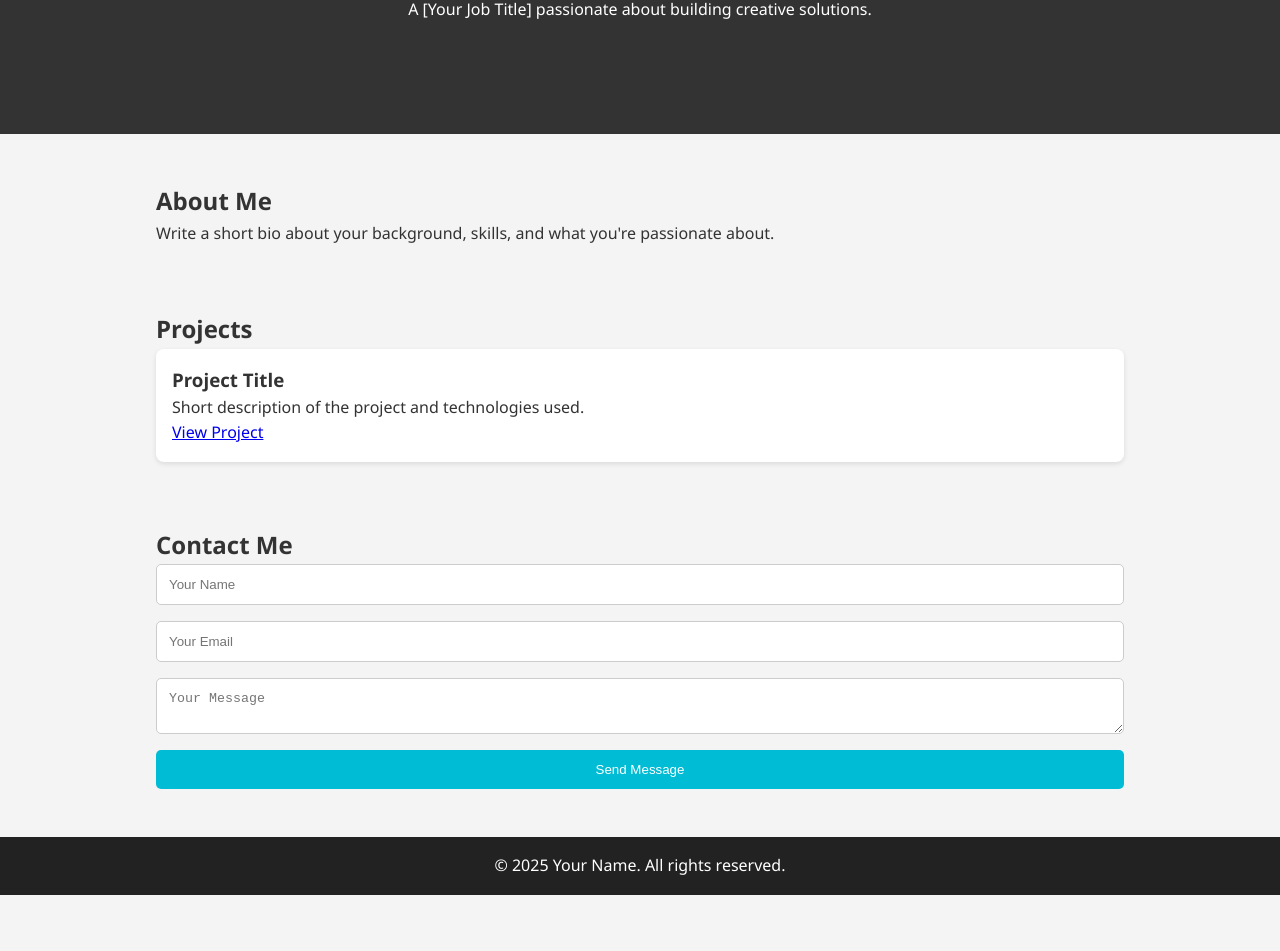
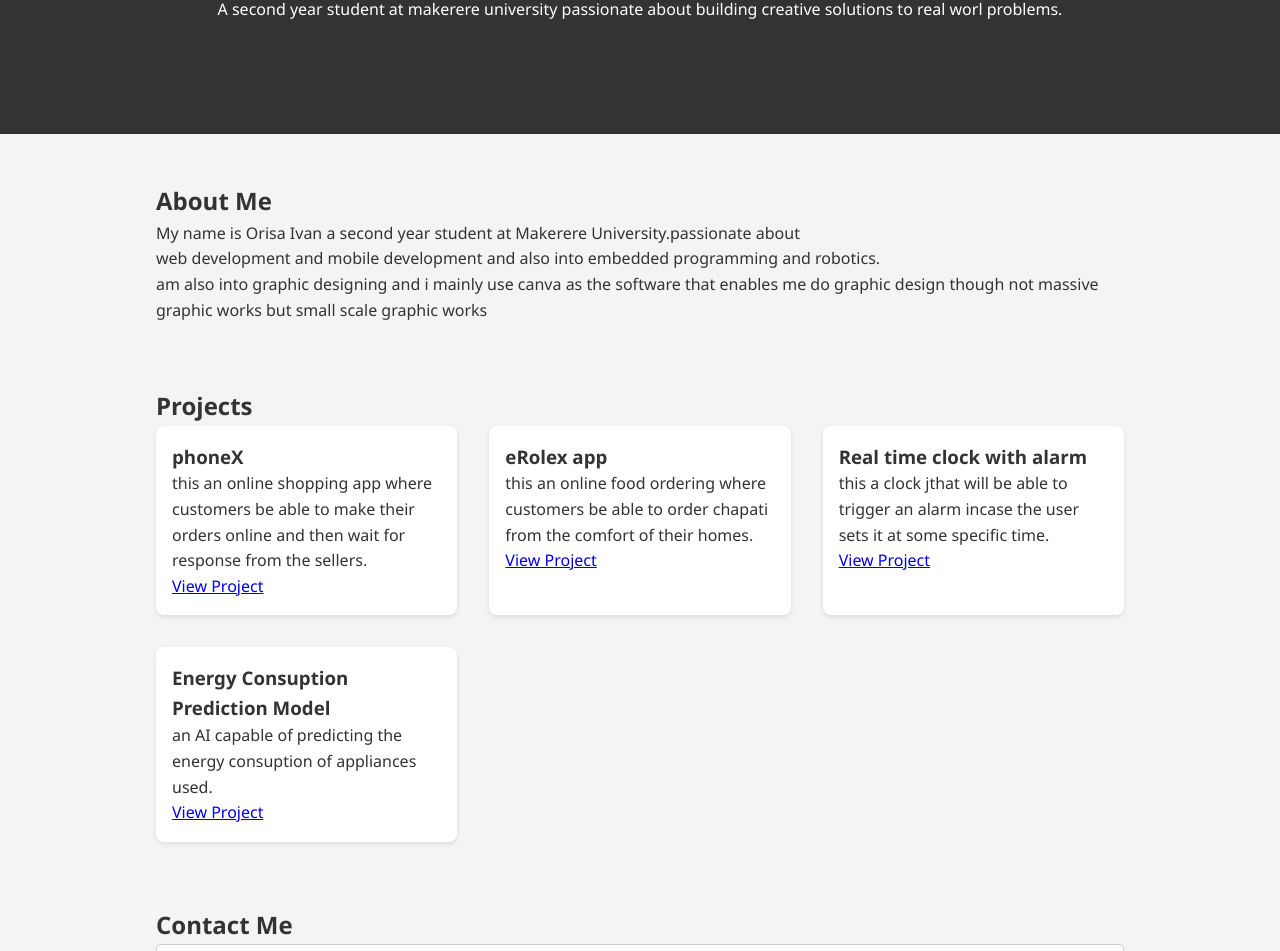
Before and after one commit to ivanranking/portofolio, a plain HTML site: page index.html in a window 1280 px wide. Shown: the part 192-1143 px from the top of the page. Before the commit the page ends 1087 px from the top, so only its background shows below. Drawn offline with Linux system fonts and the light colour scheme.

Commit message:
Update index.html

```diff
--- a/index.html
+++ b/index.html
@@ -3,13 +3,13 @@
 <head>
   <meta charset="UTF-8" />
   <meta name="viewport" content="width=device-width, initial-scale=1.0"/>
-  <title>Your Name | Portfolio</title>
+  <title>Orisa Ivan | Portfolio</title>
   <link rel="stylesheet" href="style.css"/>
 </head>
 <body>
   <header>
     <nav>
-      <h1>Your Name</h1>
+      <h1>ORISA IVAN</h1>
       <ul class="nav-links">
         <li><a href="#about">About</a></li>
         <li><a href="#projects">Projects</a></li>
@@ -17,23 +17,39 @@
       </ul>
     </nav>
     <section class="hero">
-      <h2>Hi, I'm <span>Your Name</span></h2>
-      <p>A [Your Job Title] passionate about building creative solutions.</p>
+      <h2>Hi, I'm <span>Orisa Ivan</span></h2>
+      <p>A second year student at makerere university passionate about building creative solutions to real worl problems.</p>
     </section>
   </header>
 
   <main>
     <section id="about">
       <h2>About Me</h2>
-      <p>Write a short bio about your background, skills, and what you're passionate about.</p>
+      <p>My name is Orisa Ivan a second year student at Makerere University.passionate about<br>
+        web development and mobile development and also into embedded programming and robotics.<br>am also into graphic designing and i mainly use canva as the software that enables me do graphic design though not massive graphic works but small scale graphic works<br></p>
     </section>
 
     <section id="projects">
       <h2>Projects</h2>
       <div class="projects-grid">
         <div class="project-card">
-          <h3>Project Title</h3>
-          <p>Short description of the project and technologies used.</p>
+          <h3>phoneX</h3>
+          <p>this an online shopping app where  customers be able to make their orders online and then wait for response from the sellers.</p>
+          <a href="#" target="_blank">View Project</a>
+        </div>
+            <div class="project-card">
+          <h3>eRolex app</h3>
+          <p>this an online food ordering where customers be able to order chapati from the comfort of their homes.</p>
+          <a href="#" target="_blank">View Project</a>
+        </div>
+            <div class="project-card">
+          <h3>Real time clock with alarm</h3>
+          <p>this a clock jthat will be able to trigger an alarm incase the user sets it at some specific time.</p>
+          <a href="#" target="_blank">View Project</a>
+        </div>
+            <div class="project-card">
+          <h3>Energy Consuption Prediction Model</h3>
+          <p>an AI capable of predicting the energy consuption of appliances used.</p>
           <a href="#" target="_blank">View Project</a>
         </div>
         <!-- Add more project cards as needed -->
@@ -43,8 +59,8 @@
     <section id="contact">
       <h2>Contact Me</h2>
       <form action="#" method="POST">
-        <input type="text" placeholder="Your Name" required/>
-        <input type="email" placeholder="Your Email" required/>
+        <input type="text" placeholder="Orisa Ivan" required/>
+        <input type="email" placeholder="ivanranking055@gmail.com" required/>
         <textarea placeholder="Your Message" required></textarea>
         <button type="submit">Send Message</button>
       </form>
@@ -52,7 +68,7 @@
   </main>
 
   <footer>
-    <p>&copy; 2025 Your Name. All rights reserved.</p>
+    <p>&copy; 2025 orisa ivan. All rights reserved.</p>
   </footer>
 
   <script src="script.js"></script>
```
